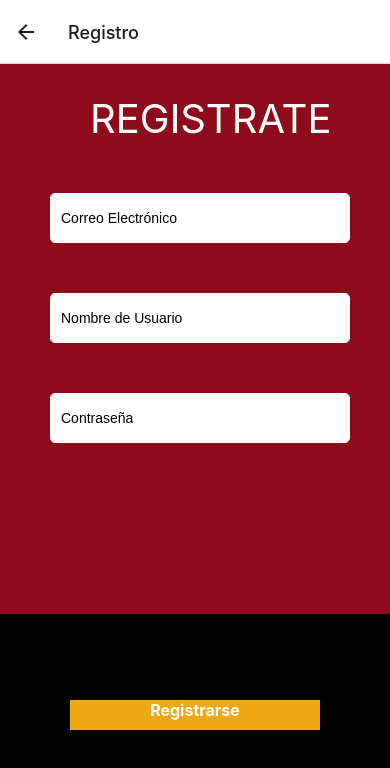
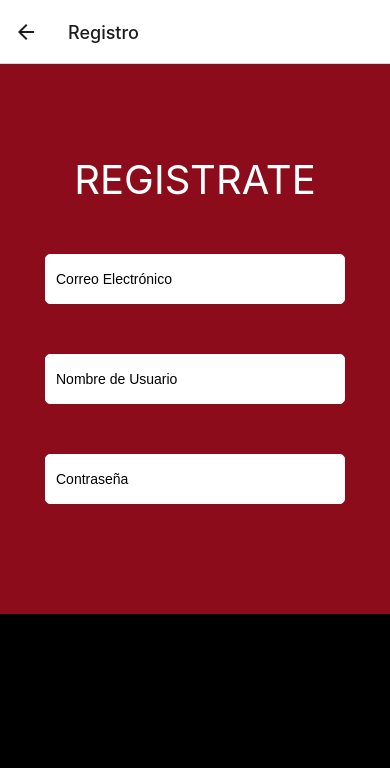
Before and after one commit to milenasantarelli/cine-neuquen, a React Native app: screen /Registro in a window 390 px wide. Shown: the top 768 px of the page. Built offline with nearby package versions, Linux system fonts and the light colour scheme.

Commit message:
Cambiando de rama

```diff
--- a/screens/accesoPersonalScreen.js
+++ b/screens/accesoPersonalScreen.js
@@ -48,19 +48,24 @@ view1: {
     width: 'auto',
     height: 550,
     backgroundColor: '#8d0c1b',
+    display: 'flex',
+    justifyContent: 'center',
+    alignItems: 'center',
 },
 view2: {
     display: 'flex',
     justifyContent: 'center',
     alignItems: 'center',
     width: 'auto',
-    height: 262,
+    height: '100%',
     backgroundColor: '#000000',
 },
 titulo: {
     fontSize: 40,
     color: '#fff',
-    marginLeft: 90,
+    display: 'flex',
+    justifyContent: 'center',
+    textAlign: 'center',
     marginTop: 30,
     marginBottom: 50,
 },
@@ -73,7 +78,9 @@ inputs: {
     borderRadius: 5,
     backgroundColor: '#fff',
     width: 300,
-    marginLeft: 50,
+    display: 'flex',
+    justifyContent: 'center',
+    alignItems: 'center',
     fontFamily: 'Arial',
 },
 boton: {
--- a/screens/loginScreen.js
+++ b/screens/loginScreen.js
@@ -63,6 +63,9 @@ const style = StyleSheet.create({
     width: 'auto',
     height: 550,
     backgroundColor: '#8d0c1b',
+    display: 'flex',
+    justifyContent: 'center',
+    textAlign: 'center',
   },
   input: {
     height: 50,
@@ -73,23 +76,30 @@ const style = StyleSheet.create({
     borderRadius: 5,
     backgroundColor: '#fff',
     width: 300,
-    marginLeft: 50,
+    display: 'flex',
+    justifyContent: 'center',
+    alignItems: 'center',
     fontFamily: 'Arial',
   },
   inputs: {
     marginTop: 150,
+    display: 'flex',
+    justifyContent: 'center',
+    alignItems: 'center',
   },
   titulo: {
       fontSize: 40,
       color: '#fff',
-      marginLeft: 140,
+      display: 'flex',
+      justifyContent: 'center',
+      alignItems: 'center',
       marginTop: 50,
   },
   view2: {
     justifyContent: 'center',
     alignItems: 'center',
     width: 'auto',
-    height: 262,
+    height: '100%',
     backgroundColor: '#000000',
   },
   boton: {
--- a/screens/registroScreen.js
+++ b/screens/registroScreen.js
@@ -63,6 +63,9 @@ const styles = StyleSheet.create({
     width: 'auto',
     height: 550,
     backgroundColor: '#8d0c1b',
+    display: 'flex',
+    justifyContent: 'center',
+    alignItems: 'center',
   },
   input: {
     height: 50,
@@ -73,14 +76,16 @@ const styles = StyleSheet.create({
     borderRadius: 5,
     backgroundColor: '#fff',
     width: 300,
-    marginLeft: 50,
+    display: 'flex',
+    justifyContent: 'center',
     fontFamily: 'Arial',
   },
   view2: {
+    display: 'flex',
     justifyContent: 'center',
     alignItems: 'center',
     width: 'auto',
-    height: 262,
+    height: '100%',
     backgroundColor: '#000000',
   },
   boton: {
@@ -102,7 +107,9 @@ const styles = StyleSheet.create({
   titulo: {
     fontSize: 40,
     color: '#fff',
-    marginLeft: 90,
+    display: 'flex',
+    justifyContent: 'center',
+    alignItems:'center',
     marginTop: 30,
     marginBottom: 50,
   },
```
